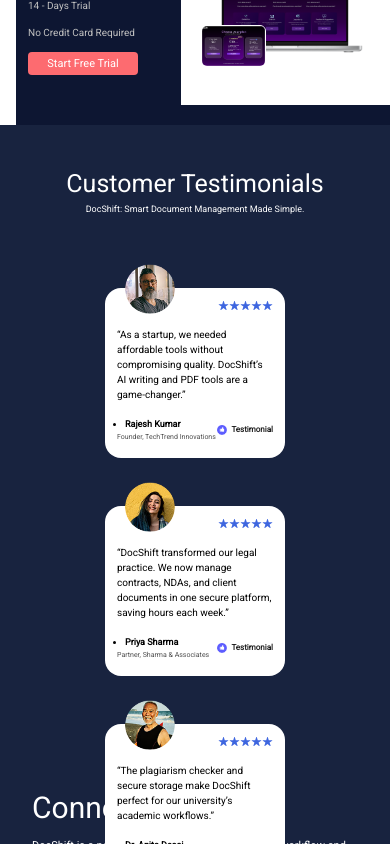
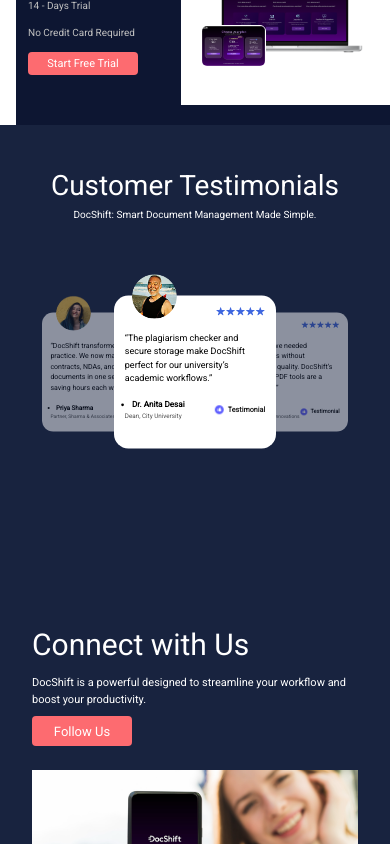
Before and after one commit to vandita-satarde/DocShift, a React (Vite) app in the folder frontend/: page / in a window 390 px wide. Shown: the part 5200-6044 px from the top of the page. Built offline with nearby package versions, Linux system fonts and the light colour scheme.

Commit message:
added carousel in mobile view

```diff
--- a/frontend/src/pages/HomePage.jsx
+++ b/frontend/src/pages/HomePage.jsx
@@ -1,4 +1,4 @@
-import React from 'react'
+import React, { useState, useEffect } from 'react'
 
 import Navbar from '../components/Navbar'
 import WhyDocShift from '../components/WhyDocShift'
@@ -33,7 +33,40 @@
 import customer3 from "../assets/images/homeimages/customer3.png"
 
 
+const  testimonialsData = [
+  {
+    profile: customer1,
+    content:
+      "“As a startup, we needed affordable tools without compromising quality. DocShift’s AI writing and PDF tools are a game-changer.”",
+    name: "Rajesh Kumar",
+    about: "Founder, TechTrend Innovations",
+  },
+  {
+    profile: customer2,
+    content:
+      "“DocShift transformed our legal practice. We now manage contracts, NDAs, and client documents in one secure platform, saving hours each week.”",
+    name: "Priya Sharma",
+    about: "Partner, Sharma & Associates",
+  },
+  {
+    profile: customer3,
+    content:
+      "“The plagiarism checker and secure storage make DocShift perfect for our university’s academic workflows.”",
+    name: "Dr. Anita Desai",
+    about: "Dean, City University",
+  },
+];
+
 function Home() {
+  const [activeIndex, setActiveIndex] = useState(0);
+
+  useEffect(() => {
+    const interval = setInterval(() => {
+      setActiveIndex((prev) => (prev + 1) % testimonialsData.length);
+    }, 3000); // rotate every 3s
+    return () => clearInterval(interval);
+  }, []);
+
   return (
     <>
       <Navbar />
@@ -65,10 +98,10 @@
 
         <div className='flex flex-wrap md:gap-x-41 gap-y-5 md:gap-y-20 justify-center '>
           <HomeTools image={rectangle1} subtitle='Fragmented Tools' title='Fragmented Tools' content='Instead of juggling iLovePDF for conversions, Grammarly for editing, and Dropbox for storage, DocShift centralizes everything.' className='text-center md:text-left items-center' img='w-80 h-full' />
-          <HomeTools image={rectangle2} subtitle='Data Privacy Risks' title='Data Privacy Risks' content='Public tools often compromise security. DocShift’s encrypted storage and secure sharing links protect sensitive data.' className='md:flex-row-reverse text-center md:text-left items-center'  img='w-80 h-full'/>
-          <HomeTools image={rectangle3} subtitle='Time-Intensive Tasks' title='Time-Intensive Tasks' content='Manual report writing and formatting are time-consuming. DocShift’s AI tools automate these processes, boosting productivity.' className='text-center md:text-left items-center'  img='w-80 h-full'/>
-          <HomeTools image={rectangle4} subtitle='Compliance Challenges' title='Compliance Challenges' content='Meet regulatory requirements with built-in ISO, HIPAA, and GDPR compliance features.' className='md:flex-row-reverse text-center md:text-left items-center'  img='w-80 h-full'/>
-          <HomeTools image={rectangle5} subtitle='Collaboration Barriers' title='Collaboration Barriers' content='Role-based sharing and real-time collaboration ensure teams work seamlessly, even across geographies.' className='text-center md:text-left items-center'  img='w-80 h-full' />
+          <HomeTools image={rectangle2} subtitle='Data Privacy Risks' title='Data Privacy Risks' content='Public tools often compromise security. DocShift’s encrypted storage and secure sharing links protect sensitive data.' className='md:flex-row-reverse text-center md:text-left items-center' img='w-80 h-full' />
+          <HomeTools image={rectangle3} subtitle='Time-Intensive Tasks' title='Time-Intensive Tasks' content='Manual report writing and formatting are time-consuming. DocShift’s AI tools automate these processes, boosting productivity.' className='text-center md:text-left items-center' img='w-80 h-full' />
+          <HomeTools image={rectangle4} subtitle='Compliance Challenges' title='Compliance Challenges' content='Meet regulatory requirements with built-in ISO, HIPAA, and GDPR compliance features.' className='md:flex-row-reverse text-center md:text-left items-center' img='w-80 h-full' />
+          <HomeTools image={rectangle5} subtitle='Collaboration Barriers' title='Collaboration Barriers' content='Role-based sharing and real-time collaboration ensure teams work seamlessly, even across geographies.' className='text-center md:text-left items-center' img='w-80 h-full' />
         </div>
       </div>
 
@@ -112,17 +145,20 @@
           </div>
           <div className='relative '>
             <img src={homeImage2} className='absolute w-[160px] md:w-[740px] md:h-[480px] -top-13 md:-top-65 left-6 md:left-25 ' />
-            <img src={rectangle6} className='absolute rounded-md md:rounded-xl border border-white w-[65px] md:w-[300px] h-[42px] md:h-[200px] top-6 md:top-25 left-5 md:left-20  '/>
+            <img src={rectangle6} className='absolute rounded-md md:rounded-xl border border-white w-[65px] md:w-[300px] h-[42px] md:h-[200px] top-6 md:top-25 left-5 md:left-20  ' />
           </div>
           <div className='bg-[#0D1632] h-[20px] md:h-[45px] w-full '></div>
         </div>
       </div>
 
       {/* Customer Testimonials */}
-      <div className='text-[#FFFFFF] bg-[#18233F] flex flex-col items-center py-10 md:py-15 h-[600px] '>
-        <p className='text-[25px] md:text-[50px] '>Customer Testimonials</p>
-        <p className='text-[9px] md:text-[14px] md:mt-1 mb-18 md:mb-25 '>DocShift: Smart Document Management Made Simple.</p>
-        <div className='flex flex-col md:flex-row gap-12 md:gap-20  '>
+      <div className='text-[#FFFFFF] bg-[#18233F] flex flex-col items-center py-10 md:py-30 md:h-[700px] '>
+        <p className='text-[28px] md:text-[50px] '>Customer Testimonials</p>
+        <p className='text-[10px] md:text-[14px] md:mt-1 md:mb-25 '>DocShift: Smart Document Management Made Simple.</p>
+
+        {/* md: above view without Carousel */}
+        <div className='hidden md:block'>
+          <div className=' flex flex-col md:flex-row gap-12 md:gap-20  '>
           <Testimonials
             profile={customer1}
             content='“As a startup, we needed affordable tools without compromising quality. DocShift’s AI writing and PDF tools are a game-changer.”'
@@ -142,6 +178,40 @@
             about='Dean, City University'
           />
         </div>
+        </div>
+
+        {/* mobile view Carousel*/}
+        <div className="md:hidden relative w-full flex justify-center items-center h-[300px]">
+        {testimonialsData.map((item, index) => {
+          // check position relative to activeIndex
+          let position = "opacity-0 scale-75 translate-x-0"; // hidden by default
+
+          if (index === activeIndex) {
+            position = "opacity-100 scale-90 z-20"; // center one
+          } else if (index === (activeIndex + 1) % testimonialsData.length) {
+            position = "opacity-50 scale-70 translate-x-1/2 z-10"; // right faded
+          } else if (
+            index ===
+            (activeIndex - 1 + testimonialsData.length) % testimonialsData.length
+          ) {
+            position = "opacity-50 scale-70 -translate-x-1/2 z-10"; // left faded
+          }
+
+          return (
+            <div
+              key={index}
+              className={`absolute transition-all duration-700 ease-in-out ${position}`}
+            >
+              <Testimonials
+                profile={item.profile}
+                content={item.content}
+                name={item.name}
+                about={item.about}
+              />
+            </div>
+          );
+        })}
+      </div>
       </div>
 
       <ConnectwithUs />
```
